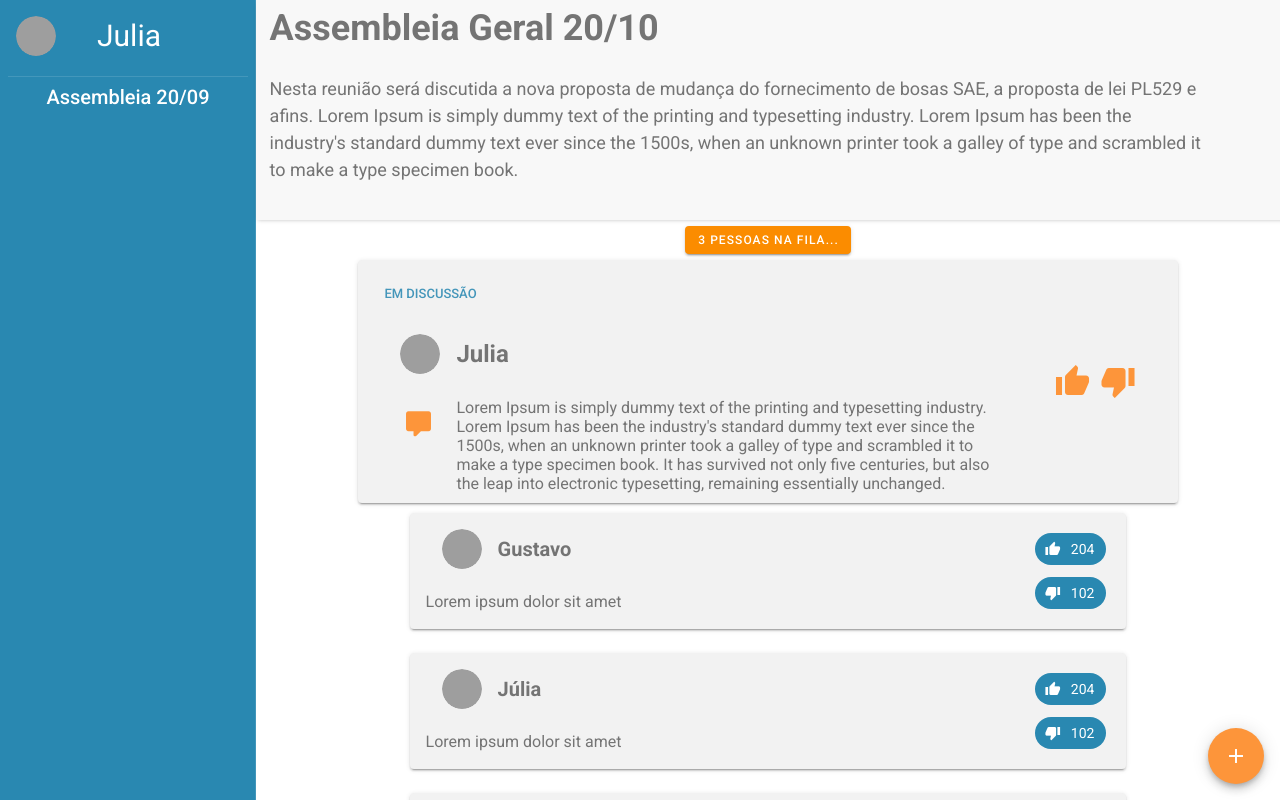
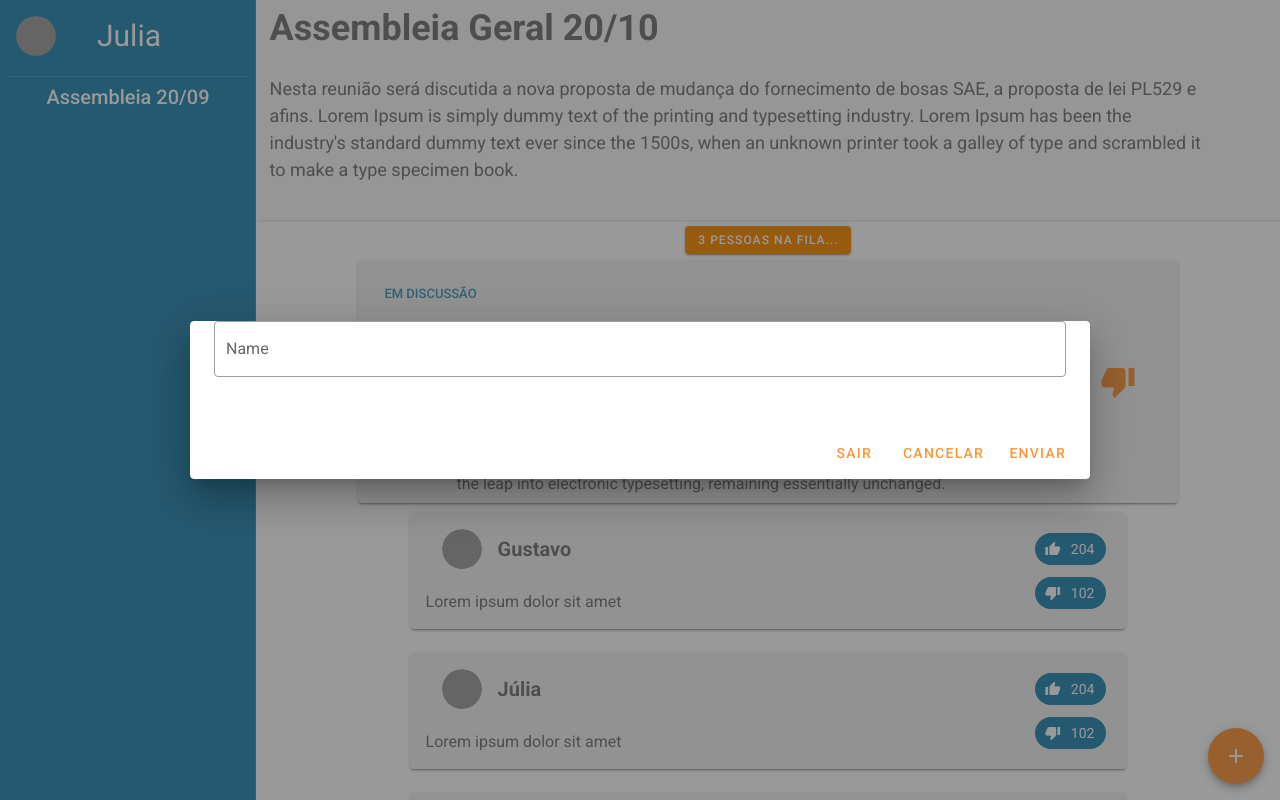
Before and after one commit to JuliaAlves/hackathon-democracia, a Vue app: page /#/ in a window 1280 px wide. Both pictures are taken after a click on the button 418 px from the left and 424 px from the top of the page. Shown: the top 800 px of the page. Built offline with nearby package versions, Linux system fonts and the light colour scheme; grey boxes are pictures that could not be loaded.

Commit message:
add active discussion chat structure

```diff
--- a/src/assets/mock/past.json
+++ b/src/assets/mock/past.json
@@ -4,41 +4,71 @@
         "avatar": "https://randomuser.me/api/portraits/men/81.jpg",
         "description": "Lorem ipsum dolor sit amet",
         "likes": 204,
-        "dislikes": 102
+        "dislikes": 102,
+        "comments": [
+          { "text": "discordo disso ae", "owner": false },
+          { "text": "discorda nada", "owner": false },
+          { "text": "bom ponto", "owner": false }
+        ]
     },
     {
         "name": "Júlia",
         "avatar": "https://randomuser.me/api/portraits/women/81.jpg",
         "description": "Lorem ipsum dolor sit amet",
         "likes": 204,
-        "dislikes": 102
+        "dislikes": 102,
+        "comments": [
+          { "text": "discordo disso ae", "owner": false },
+          { "text": "discorda nada", "owner": false },
+          { "text": "bom ponto", "owner": false }
+        ]
     },
     {
         "name": "Guilherme",
         "avatar": "https://randomuser.me/api/portraits/men/78.jpg",
         "description": "Lorem ipsum dolor sit amet",
         "likes": 204,
-        "dislikes": 102
+        "dislikes": 102,
+        "comments": [
+          { "text": "discordo disso ae", "owner": false },
+          { "text": "discorda nada", "owner": false },
+          { "text": "bom ponto", "owner": false }
+        ]
     },
     {
         "name": "Fernando",
         "avatar": "https://randomuser.me/api/portraits/men/82.jpg",
         "description": "Lorem ipsum dolor sit amet",
         "likes": 204,
-        "dislikes": 102
+        "dislikes": 102,
+        "comments": [
+          { "text": "discordo disso ae", "owner": false },
+          { "text": "discorda nada", "owner": false },
+          { "text": "bom ponto", "owner": false }
+        ]
     },
     {
         "name": "Fulano",
         "avatar": "https://randomuser.me/api/portraits/men/83.jpg",
         "description": "Lorem ipsum dolor sit amet",
         "likes": 204,
-        "dislikes": 102
+        "dislikes": 102,
+        "comments": [
+          { "text": "discordo disso ae", "owner": false },
+          { "text": "discorda nada", "owner": false },
+          { "text": "bom ponto", "owner": false }
+        ]
     },
     {
         "name": "Ciclano",
         "avatar": "https://randomuser.me/api/portraits/men/84.jpg",
         "description": "Lorem ipsum dolor sit amet",
         "likes": 204,
-        "dislikes": 102
+        "dislikes": 102,
+        "comments": [
+          { "text": "discordo disso ae", "owner": false },
+          { "text": "discorda nada", "owner": false },
+          { "text": "bom ponto", "owner": false }
+        ]
     }
 ]
--- a/src/components/ActiveDiscussionCard.vue
+++ b/src/components/ActiveDiscussionCard.vue
@@ -14,9 +14,7 @@
                     </v-list-item>
                     <v-list-item>
                         <v-list-item-icon>
-                            <v-btn icon class="icon">
-                                <v-icon size="30px">mdi-comment</v-icon>
-                            </v-btn>
+                            <ActiveDiscussionChatDialog :discussion="discussion" />
                         </v-list-item-icon>
                         <span class="description">{{ discussion.description }}</span>
                     </v-list-item>
@@ -41,10 +39,15 @@
 </template>
 
 <script>
+    import ActiveDiscussionChatDialog from '@/components/ActiveDiscussionChatDialog'
+
     export default {
         name: 'ActiveDiscussionCard',
         props: {
             discussion: Object
+        },
+        components: {
+          ActiveDiscussionChatDialog
         },
         data () {
             return {}
--- /dev/null
+++ b/src/components/ActiveDiscussionChatDialog.vue
@@ -0,0 +1,36 @@
+<template>
+    <v-dialog v-model="isDialogOpen" persistent max-width="900">
+      <template v-slot:activator="{ on }">
+        <v-btn icon v-on="on">
+            <v-icon size="30px">mdi-comment</v-icon>
+        </v-btn>
+      </template>
+      <DiscussionChat :discussion="discussion" :is-active="true" @exit="close"/>
+    </v-dialog>
+</template>
+<script>
+import DiscussionChat from '@/components/DiscussionChat'
+
+export default {
+  name: 'ActiveDiscussionChatDialog',
+  props: {
+    discussion: Object,
+  },
+  components: {
+    DiscussionChat
+  },
+  data: () => ({
+      isDialogOpen: false
+  }),
+  methods: {
+      close() {
+          this.isDialogOpen = false
+      }
+  }
+}
+</script>
+<style scoped>
+.v-icon {
+  color: #FD953A !important;
+}
+</style>
--- a/src/components/CouncilBody.vue
+++ b/src/components/CouncilBody.vue
@@ -39,7 +39,8 @@
                         description: "Lorem Ipsum is simply dummy text of the printing and typesetting industry. Lorem Ipsum has been the industry's standard dummy text ever since the 1500s, when an unknown printer took a galley of type and scrambled it to make a type specimen book. It has survived not only five centuries, but also the leap into electronic typesetting, remaining essentially unchanged.",
                         photo: 'https://randomuser.me/api/portraits/women/81.jpg',
                         likes: 204,
-                        dislikes: 102
+                        dislikes: 102,
+                        comments: []
                 },
                 queue: [
                     { checksum: 'fc3ff98e8c6a0d3087d515c0473f8677' },
--- /dev/null
+++ b/src/components/DiscussionChat.vue
@@ -0,0 +1,49 @@
+<template>
+    <v-card>
+        <v-card-text>
+            <v-text-field
+                label="Name"
+                outlined
+                v-model="comment.text"
+            />
+        </v-card-text>
+        <v-card-actions>
+            <v-spacer></v-spacer>
+            <v-btn class="confirmation-button" text @click="exit">Sair</v-btn>
+            <v-btn class="confirmation-button" text @click="cancel">Cancelar</v-btn>
+            <v-btn class="confirmation-button" text @click="send">Enviar</v-btn>
+        </v-card-actions>
+    </v-card>
+</template>
+<script>
+export default {
+  name: 'DiscussionChat',
+  props: {
+    discussion: Object,
+    isActive: Boolean
+  },
+  data: () => ({
+      comment: {
+          text: '',
+          owner: true
+      }
+  }),
+  methods: {
+      exit () {
+        this.$emit('exit')
+      },
+      send() {
+        this.discussion.comments.push(JSON.parse(JSON.stringify(this.comment)))
+        this.comment.text = ''
+      },
+      cancel () {
+            this.comment.text = ''
+      }
+  }
+}
+</script>
+<style scoped>
+.confirmation-button {
+    color: #FD953A;
+}
+</style>
```
